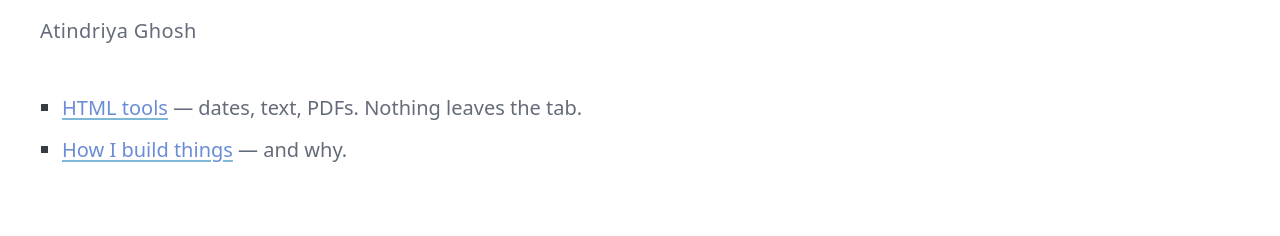
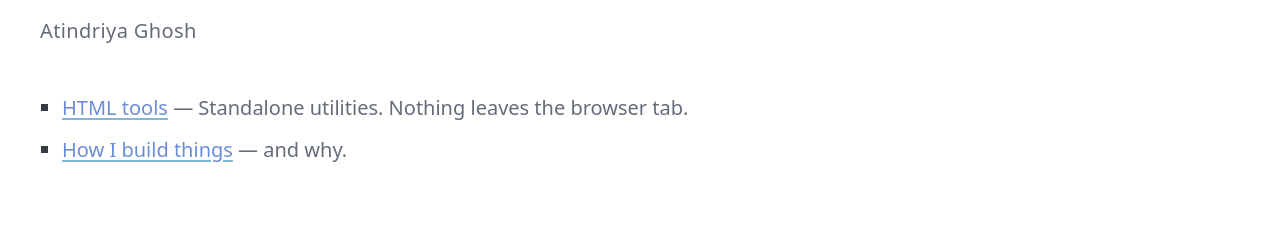
Before and after one commit to atindriyaghosh/homepage, a plain HTML site: page index.html in a window 1280 px wide. Shown: the top 236 px of the page. Drawn offline with Linux system fonts and the light colour scheme.

Commit message:
Update note description for HTML tools link

```diff
--- a/index.html
+++ b/index.html
@@ -43,7 +43,7 @@
         <ul class="index">
             <li>
                 <a href="https://tools.atindriyaghosh.com">HTML tools</a>
-                <span class="note">— dates, text, PDFs. Nothing leaves the tab.</span>
+                <span class="note">— Standalone utilities. Nothing leaves the browser tab.</span>
             </li>
             <li>
                 <a href="https://how.atindriyaghosh.com">How I build things</a>
```
